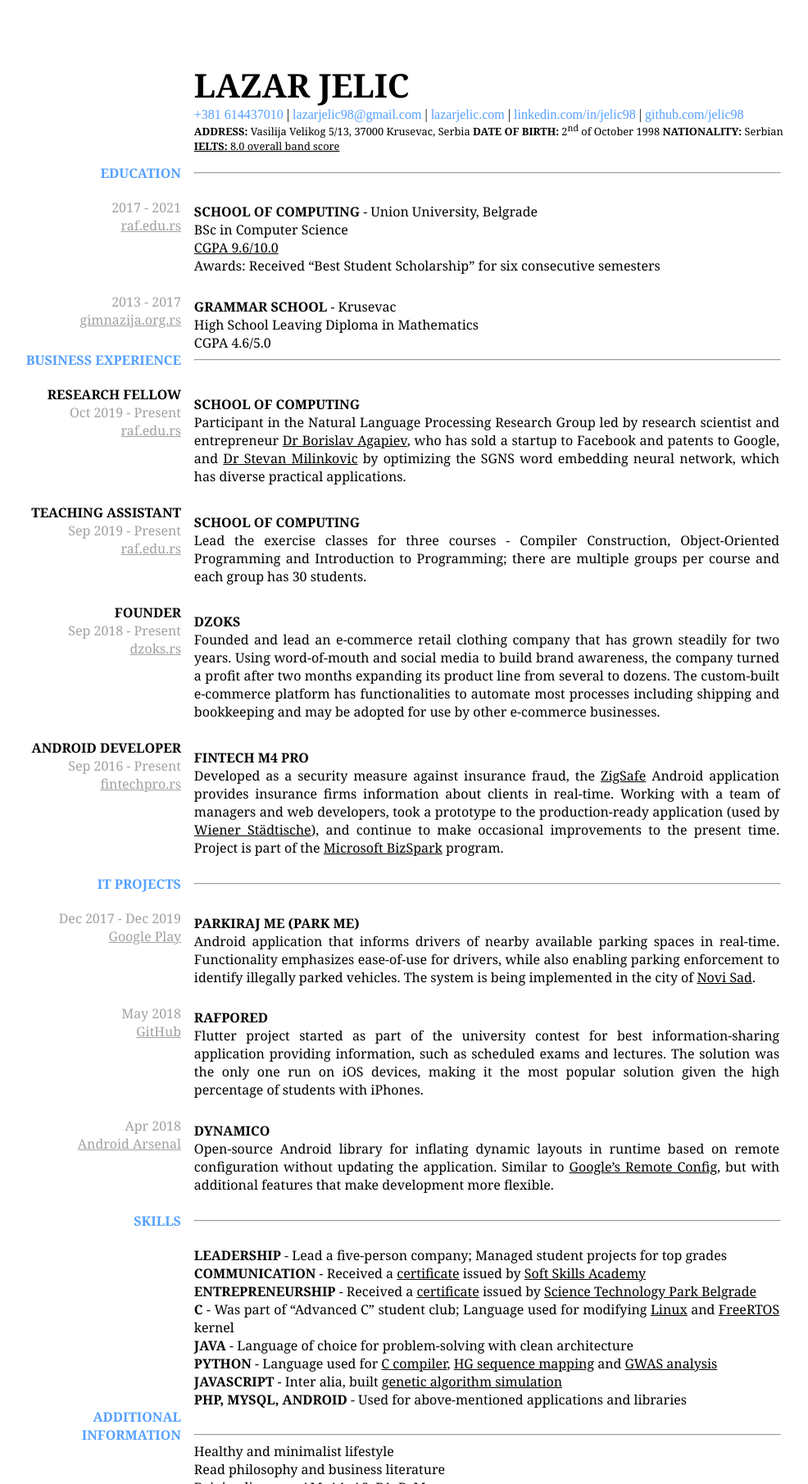
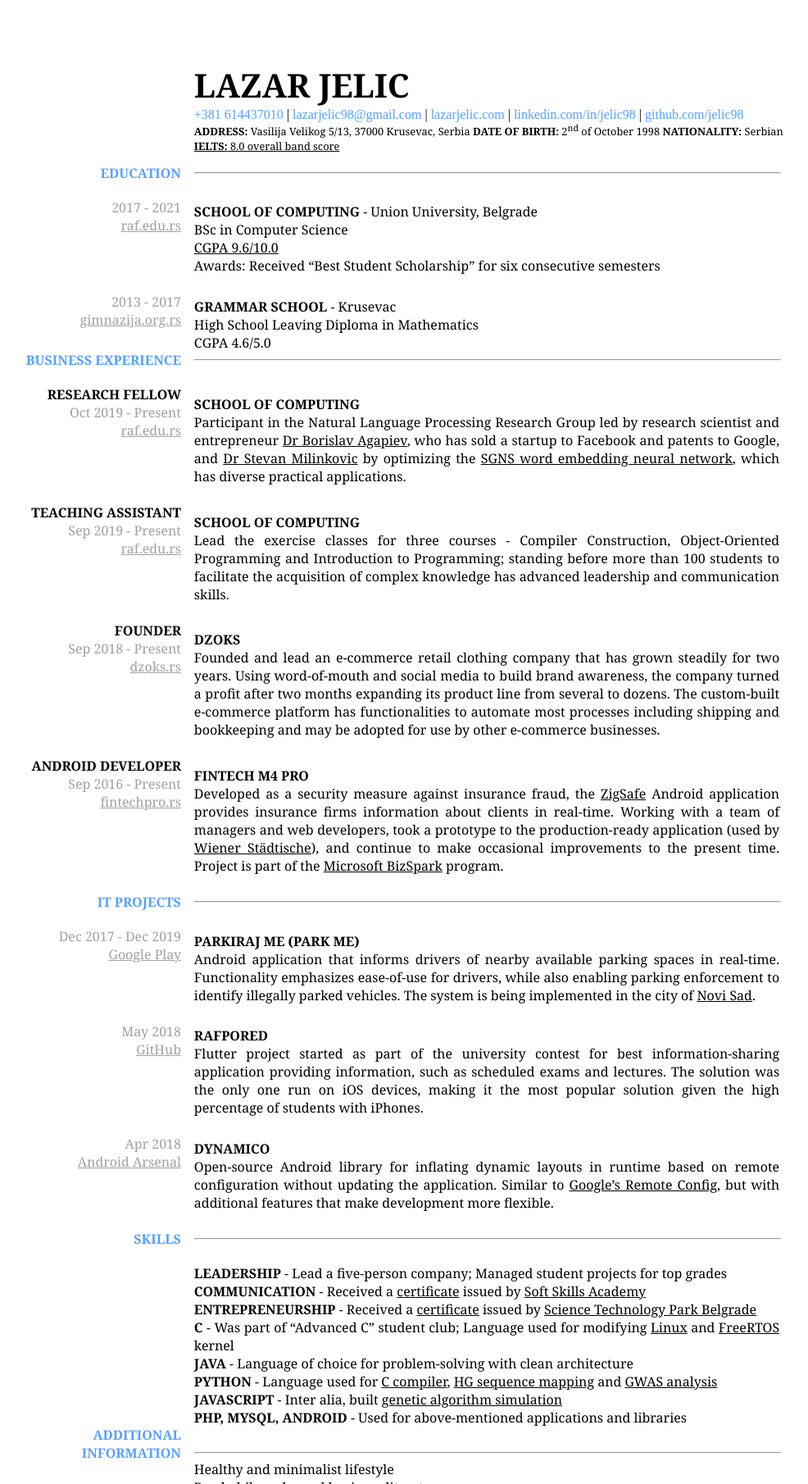
Before and after one commit to jelic98/cv, a Jekyll site: the page built from index.md, in a window 1280 px wide. Shown: the whole page at 82% size, without its empty margins (53-1039 px from the left). Built offline with Jekyll 4.4.1, drawn with Linux system fonts in a browser that asks for light colours; our own code applies the rules of GitHub Pages for plain Markdown files.

Commit message:
Updated work experience

```diff
--- a/index.md
+++ b/index.md
@@ -77,7 +77,7 @@ research scientist and entrepreneur
 [Dr Borislav Agapiev](https://www.raf.edu.rs/en/component/k2/item/5583-agapiev-k-borislav),
 who has sold a startup to Facebook and patents to Google, and
 [Dr Stevan Milinkovic](https://www.raf.edu.rs/en/component/k2/item/5578-milinkovic-a-stevan)
-by optimizing the SGNS word embedding neural network, which has diverse
+by optimizing the [SGNS word embedding neural network](https://arxiv.org/pdf/1301.3781.pdf), which has diverse
 practical applications.
 </div>
 
@@ -92,7 +92,8 @@ __SCHOOL OF COMPUTING__
 
 Lead the exercise classes for three courses - Compiler Construction,
 Object-Oriented Programming and Introduction to Programming;
-there are multiple groups per course and each group has 30 students.
+standing before more than 100 students to facilitate the acquisition of complex
+knowledge has advanced leadership and communication skills.
 </div>
 
 <br/>
```
